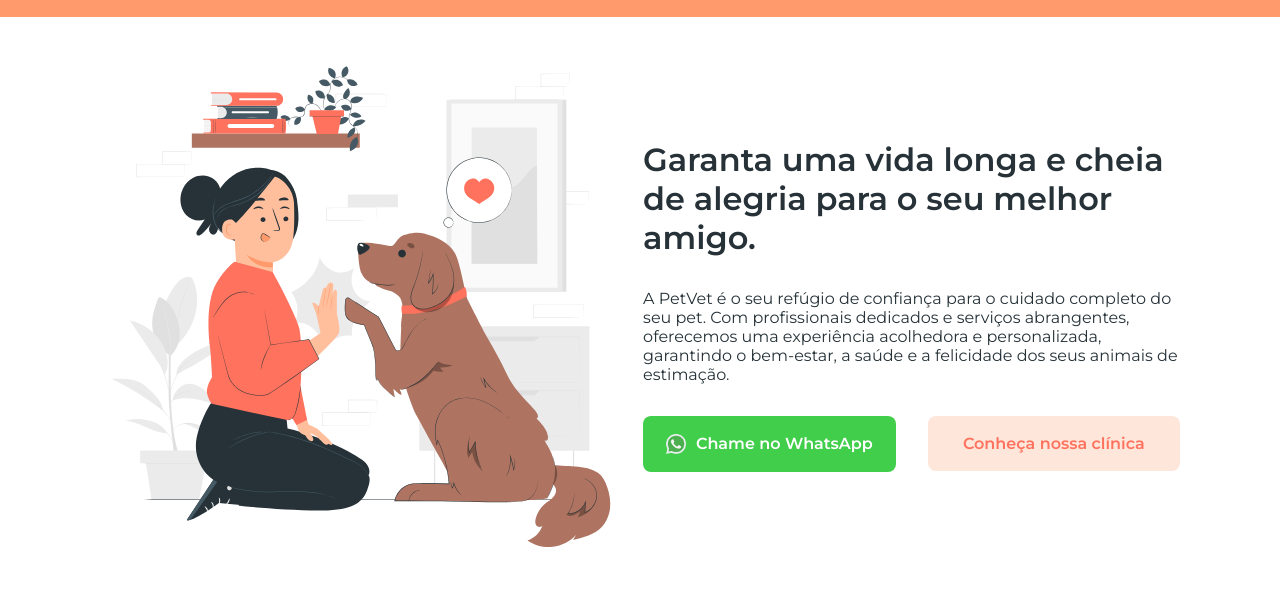
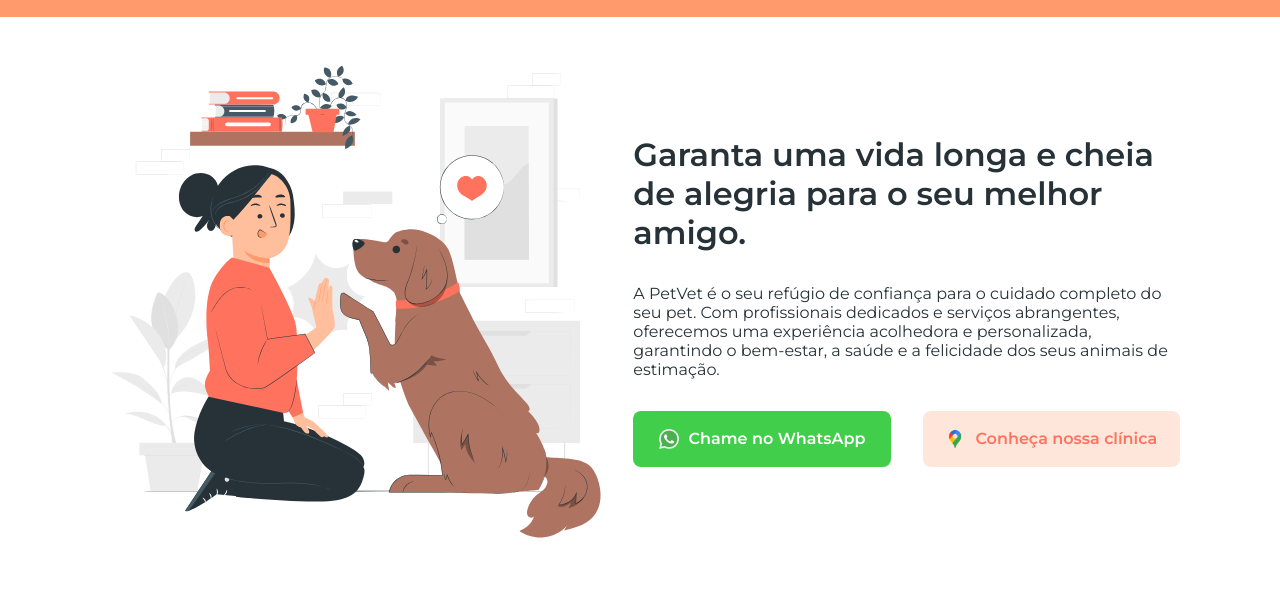
Before and after one commit to samuelkorosi/petvet, a plain HTML site: page index.html in a window 1280 px wide. Shown: the part 92-698 px from the top of the page. Drawn offline with Linux system fonts and the light colour scheme.

Commit message:
Alteração de botão "Conheça nossa clínica"

```diff
--- a/index.html
+++ b/index.html
@@ -67,7 +67,10 @@
                         <img src="./assets/whatsapp.png" width="20px" height="auto" alt="WhatsApp:">
                         Chame no WhatsApp
                     </a>
-                    <button type="button" class="btn btn-secondary full">Conheça nossa clínica</button>
+                    <a href="https://maps.app.goo.gl/dAyRxmRfN4uoTJmr7" class="btn btn-secondary full" target="_blank">
+                        <img src="./assets/maps.png" width="20px" height="auto" alt="Maps:">
+                        Conheça nossa clínica
+                    </a>
                 </div>
             </div>
         </section>
```
Also changed, not shown: assets/maps.png (added).
